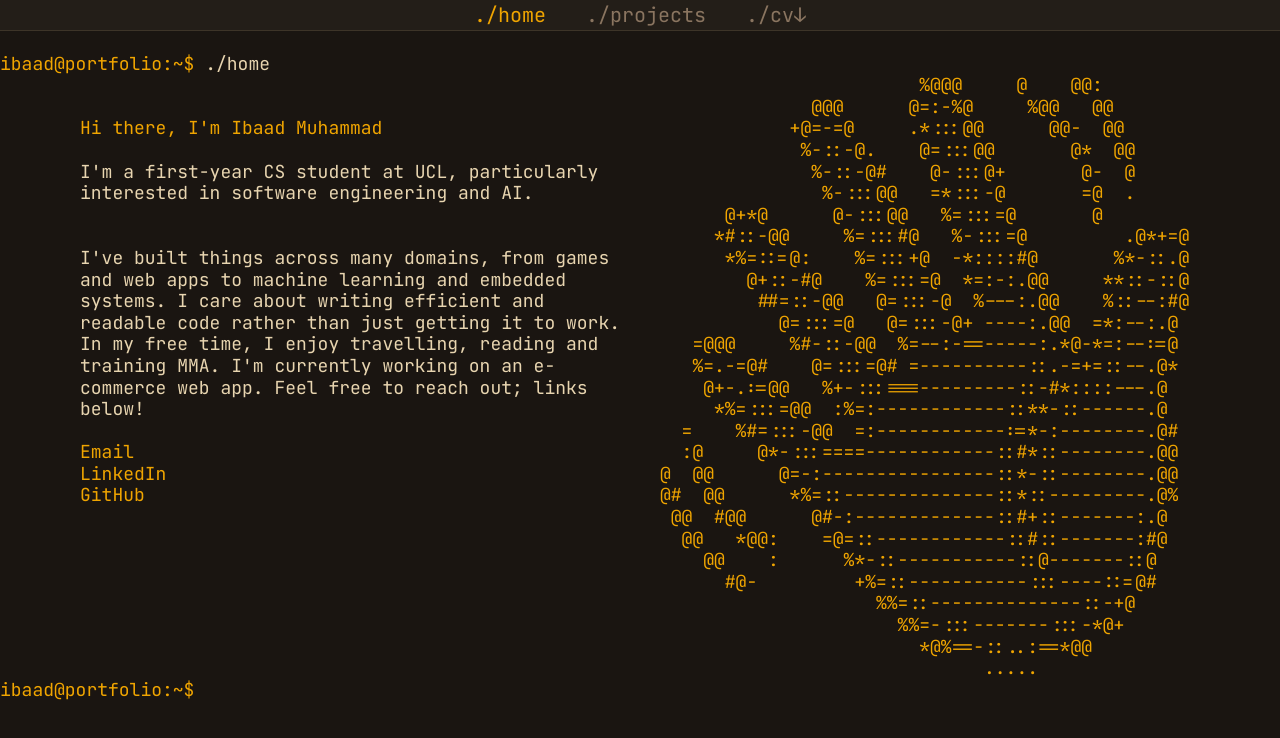
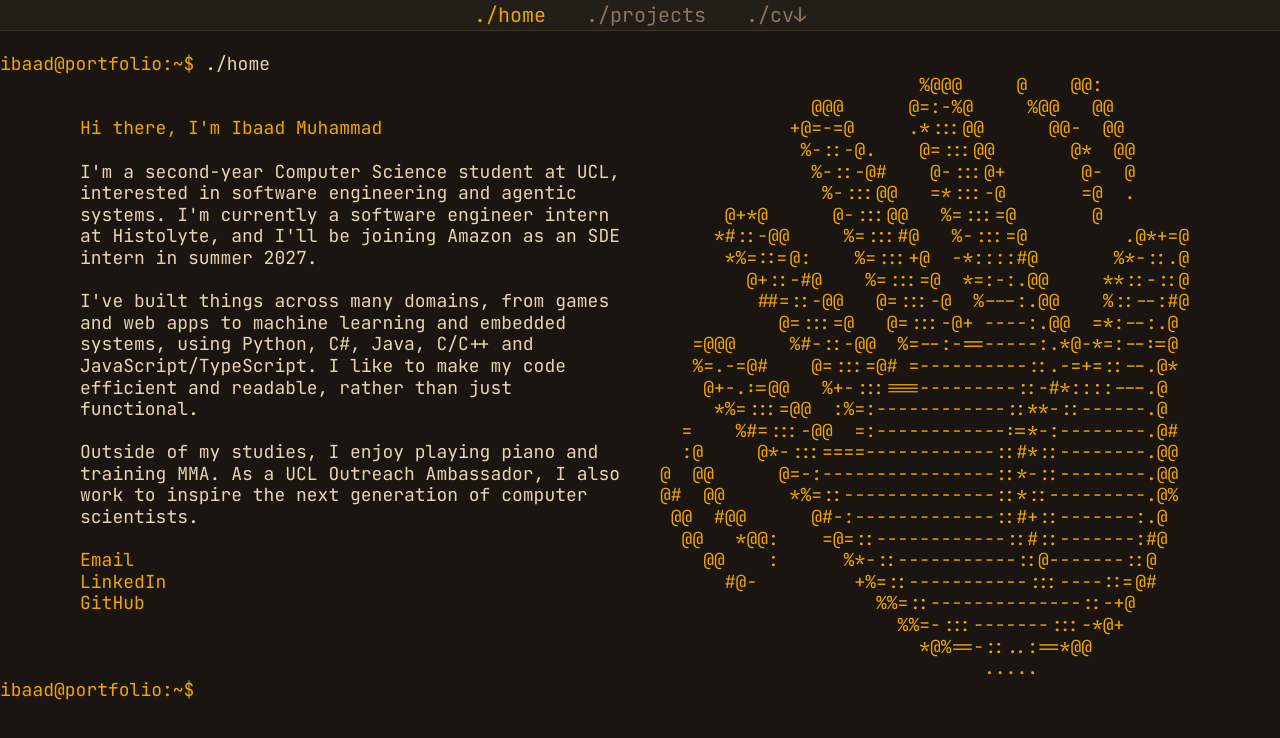
Before and after one commit to ibaadm/personal-portfolio, a React (Vite) app: page / in a window 1280 px wide. Both pictures are taken after a click on the button "./home". Shown: the top 738 px of the page. Built offline with nearby package versions, Linux system fonts and the light colour scheme.

Commit message:
feat: update home page introduction

```diff
--- a/src/pages/Home.tsx
+++ b/src/pages/Home.tsx
@@ -45,10 +45,11 @@ const content: Block[] = [
   { type: 'blank' },
   { type: 'heading', text: "Hi there, I'm Ibaad Muhammad" },
   { type: 'blank' },
-  { type: 'paragraph', text: "I'm a first-year CS student at UCL, particularly interested in software engineering and AI." },
+  { type: 'paragraph', text: "I'm a second-year Computer Science student at UCL, interested in software engineering and agentic systems. I'm currently a software engineer intern at Histolyte, and I'll be joining Amazon as an SDE intern in summer 2027." },
   { type: 'blank' },
+  { type: 'paragraph', text: "I've built things across many domains, from games and web apps to machine learning and embedded systems, using Python, C#, Java, C/C++ and JavaScript/TypeScript. I like to make my code efficient and readable, rather than just functional." },
   { type: 'blank' },
-  { type: 'paragraph', text: "I've built things across many domains, from games and web apps to machine learning and embedded systems. I care about writing efficient and readable code rather than just getting it to work. In my free time, I enjoy travelling, reading and training MMA. I'm currently working on an e-commerce web app. Feel free to reach out; links below!" },
+  { type: 'paragraph', text: "Outside of my studies, I enjoy playing piano and training MMA. As a UCL Outreach Ambassador, I also work to inspire the next generation of computer scientists." },
   { type: 'blank' },
   { type: 'link', label: 'Email', href: 'mailto:ibaad.muhammad01@gmail.com' },
   { type: 'link', label: 'LinkedIn', href: 'https://linkedin.com/in/ibaad-muhammad' },
```
